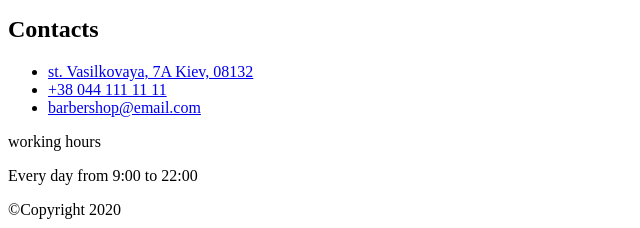
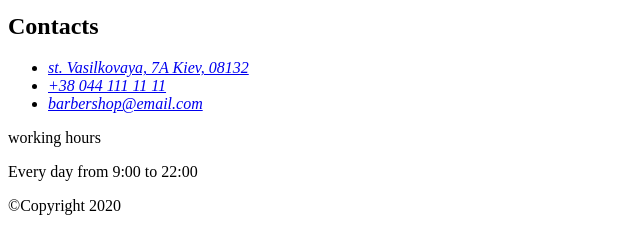
Before and after one commit to go-doc-web/barbershop, a plain HTML site: page index.html in a window 1280 px wide. Shown: the part 5535-5763 px from the top of the page, 0-640 px from the left. Drawn offline with Linux system fonts and the light colour scheme.

Commit message:
Добавлят разметку с исправлениями валидатора

```diff
--- a/index.html
+++ b/index.html
@@ -101,7 +101,7 @@
       <button type="button">Online-booking</button>
     </section>
     <section>
-      <h2></h2>
+
       <ul>
         <li>
           <span>600</span>
@@ -165,15 +165,15 @@
     </section>
     <section>
       <h2>Contacts</h2>
-      <adress>
+      <address>
         <ul>
           <li><a href="https://goo.gl/maps/jTEn4JpB5uG3VUVv5" target="_blank" rel="noopener nofollow noreferrer">st.
               Vasilkovaya, 7A
               Kiev, 08132</a></li>
-          <li><a href="tel:+38 044 111 11 11">+38 044 111 11 11</a></li>
+          <li><a href="tel:+380441111111">+38 044 111 11 11</a></li>
           <li><a href="emailto:barbershop@email.com">barbershop@email.com</a></li>
         </ul>
-      </adress>
+      </address>
       <p>working hours</p>
       <p>Every day from 9:00 to 22:00</p>
     </section>
```
